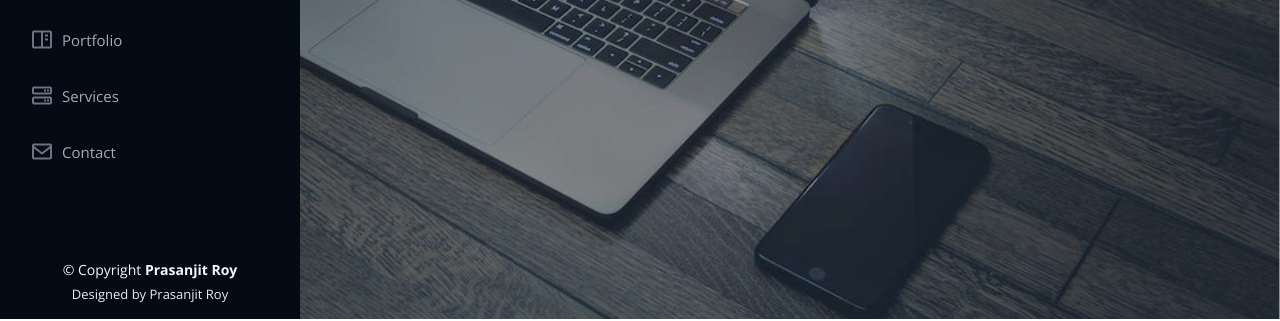
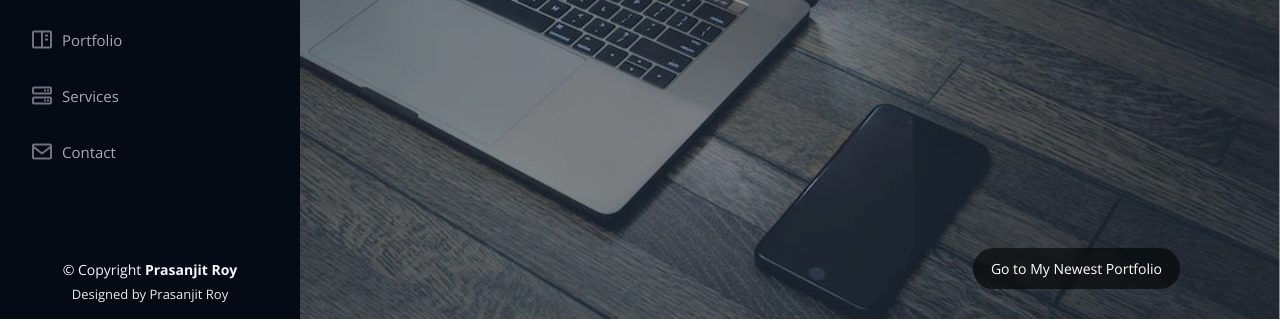
Before and after one commit to iPrasanjitRoy/iPrasanjitRoy.github.io, a plain HTML site: page index.html in a window 1280 px wide. Shown: the part 481-802 px from the top of the page. Drawn offline with nearby package versions, Linux system fonts and the light colour scheme.

Commit message:
Add Floating Newest Portfolio
Add Floating Newest Portfolio

```diff
--- a/index.html
+++ b/index.html
@@ -29,6 +29,31 @@
   <!-- Template Main CSS File -->
   <link href="assets/css/style.css" rel="stylesheet">
 </head>
+
+  <!-- Floating Previous Portfolio Link -->
+<style>
+    .previous-portfolio-btn {
+        position: fixed;
+        bottom: 30px;
+        right: 100px;
+        background: rgba(0, 0, 0, 0.6);
+        color: #fff;
+        padding: 10px 18px;
+        border-radius: 30px;
+        font-size: 14px;
+        text-decoration: none;
+        font-weight: 500;
+        backdrop-filter: blur(5px);
+        transition: all 0.3s ease;
+        z-index: 9999;
+    }
+
+    .previous-portfolio-btn:hover {
+        background: rgba(255, 255, 255, 0.2);
+        color: #00bcd4;
+    }
+</style>
+
 
 <body>
 
@@ -82,6 +107,11 @@
           data-typed-items="Full Stack Developer, App Developer, Data Scientist, SEO Expert, Freelancer"></span></p>
     </div>
   </section><!-- End Hero -->
+
+    <!-- Floating Previous Portfolio Link -->
+    <a href="https://iamprasanjitroy.github.io/" target="_blank" class="previous-portfolio-btn">
+        Go to My Newest Portfolio
+    </a>
 
   <main id="main">
 
```
